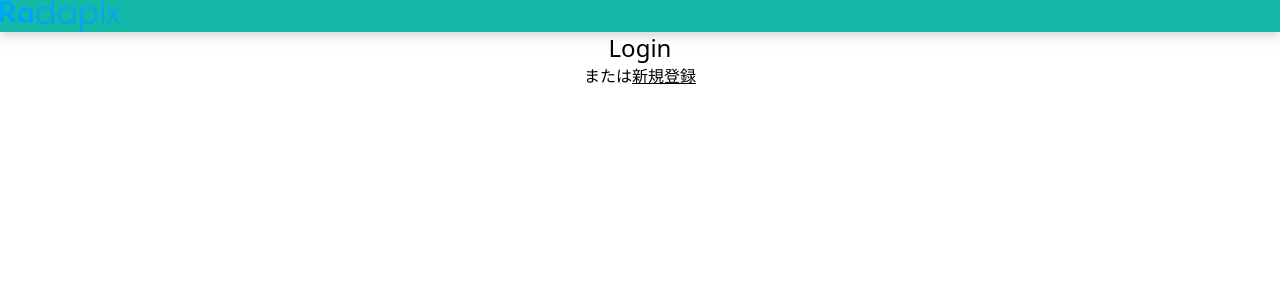
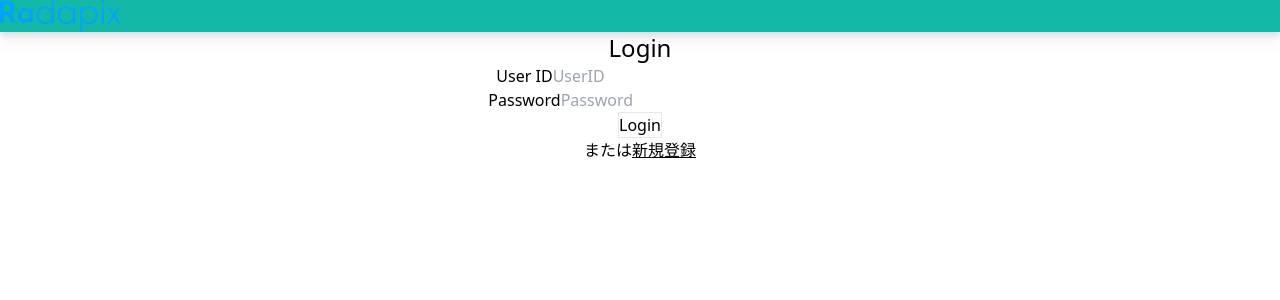
Before and after one commit to paradapia/paradapia-www, a Nuxt app: page /login in a window 1280 px wide. Shown: the top 300 px of the page. Built offline with nearby package versions, Linux system fonts and the light colour scheme.

Commit message:
Login button

```diff
--- /dev/null
+++ b/components/ui/Button.vue
@@ -0,0 +1,5 @@
+<template>
+  <button class="border">
+    <slot />
+  </button>
+</template>
--- a/pages/login/index.vue
+++ b/pages/login/index.vue
@@ -1,20 +1,38 @@
 <script setup lang="ts">
 import { reactive } from 'vue'
 import Link from "../../components/ui/Link.vue"
+import Button from "../../components/ui/Button.vue"
 import Layout from "../../layouts/page.vue"
 
 const data = reactive({
   isLoginMode: true, // Login / Sign up
 })
+
+const login = () => {
+  alert("ToDo")
+}
 </script>
 
 <template>
   <Layout>
-    <div class="text-center">
+    <div class="text-center bg-white">
       <div :class="{
         'hidden': !data.isLoginMode,
       }">
         <div class="text-2xl">Login</div>
+        <div>
+          <div>
+            <label>User ID</label>
+            <input type="text" placeholder="UserID" />
+          </div>
+          <div>
+            <label>Password</label>
+            <input type="password" placeholder="Password" />
+          </div>
+          <div>
+            <Button @click="login">Login</Button>
+          </div>
+        </div>
         <div>
           または<a @click="data.isLoginMode = false"><Link>新規登録</Link></a>
         </div>
```
